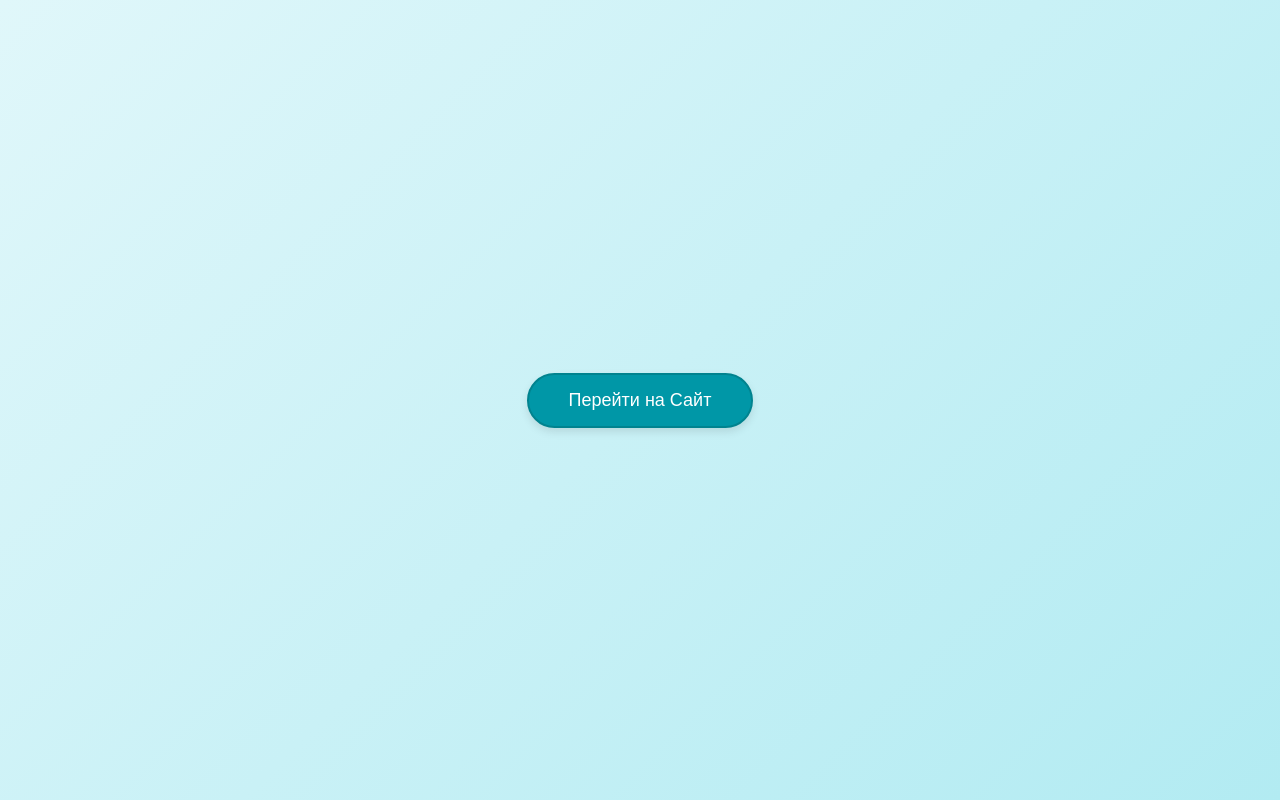
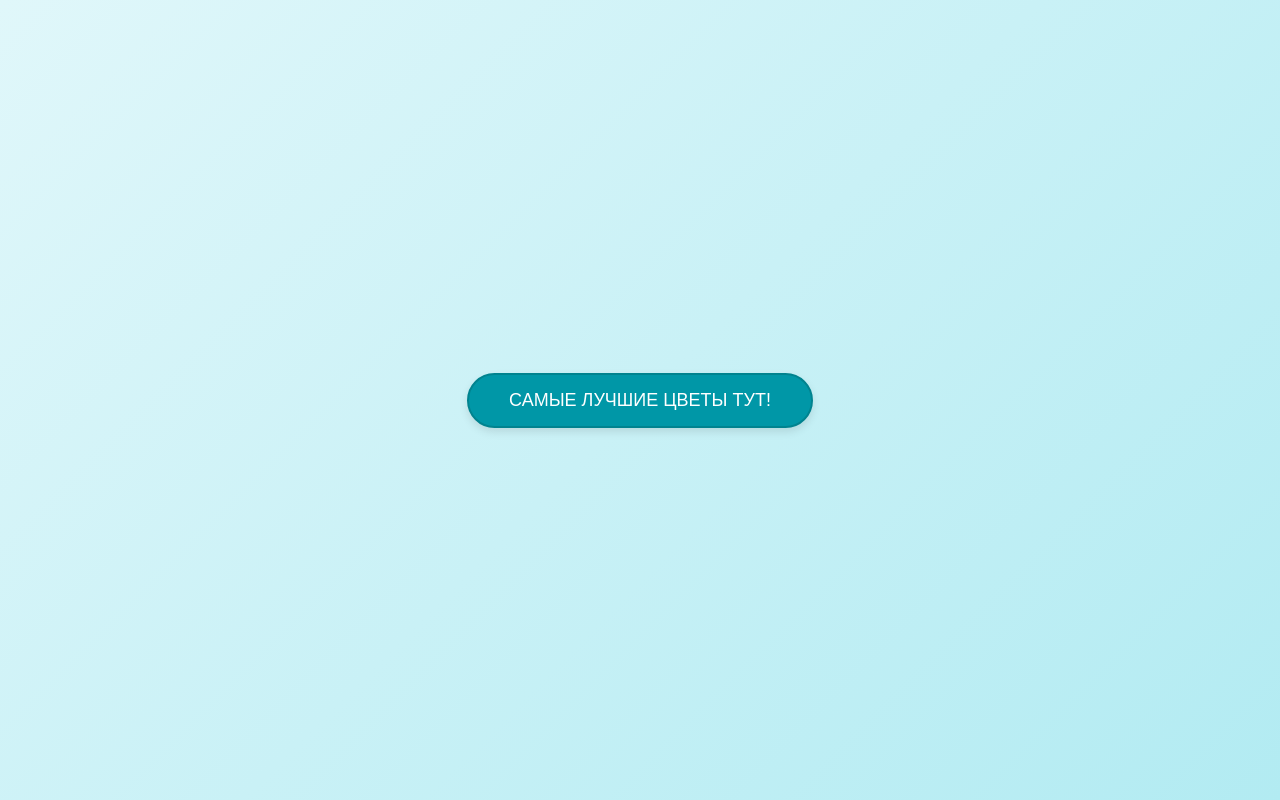
Before and after one commit to Xletori/flyffyrek, a plain HTML site: page index.html in a window 1280 px wide. Drawn offline with Linux system fonts and the light colour scheme.

Commit message:
Update index.html

```diff
--- a/index.html
+++ b/index.html
@@ -8,7 +8,8 @@
 </head>
 <body>
     <div class="container">
-        <a href="https://xletori.github.io/fluffy/" class="btn">Перейти на Сайт</a>
+        <a href="https://xletori.github.io/fluffy/" class="btn">САМЫЕ ЛУЧШИЕ ЦВЕТЫ ТУТ!
+        </a>
     </div>
 </body>
 </html>
```
